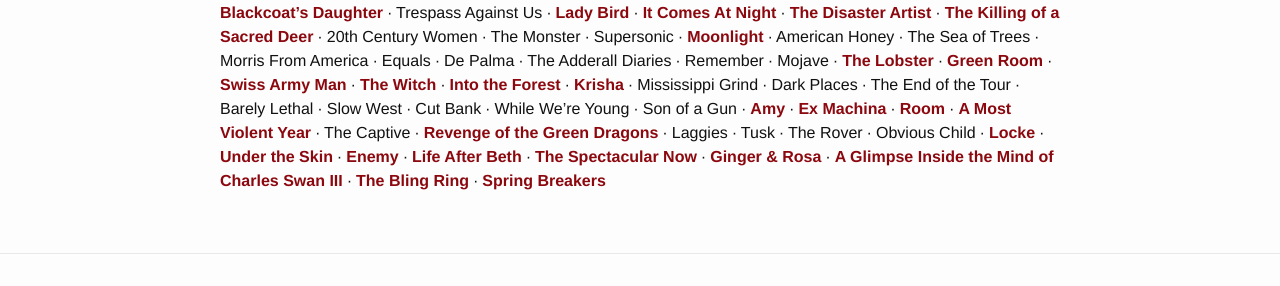
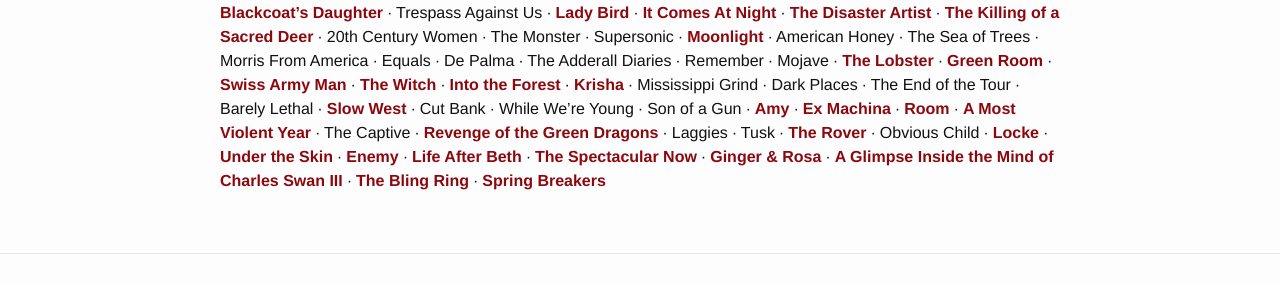
Before and after one commit to codydalerodgers/personal-blog, a Jekyll site: the page built from _posts/2019-05-28-a24.markdown, in a window 1280 px wide. Shown: the part 895-1181 px from the top of the page. Built offline with Jekyll 4.4.1, drawn with Linux system fonts in a browser that asks for light colours.

Commit message:
updating posts

```diff
--- a/_posts/2019-05-28-a24.markdown
+++ b/_posts/2019-05-28-a24.markdown
@@ -74,7 +74,7 @@
 Dark Places ∙
 The End of the Tour ∙
 Barely Lethal ∙
-Slow West ∙
+<span class="a24_color">**Slow West**</span> ∙
 Cut Bank ∙
 While We’re Young ∙
 Son of a Gun ∙
@@ -86,7 +86,7 @@
 <span class="a24_color">**Revenge of the Green Dragons**</span> ∙
 Laggies ∙
 Tusk ∙
-The Rover ∙
+<span class="a24_color">**The Rover**</span> ∙
 Obvious Child ∙
 <span class="a24_color">**Locke**</span> ∙
 <span class="a24_color">**Under the Skin**</span> ∙
--- a/_posts/2019-07-01-qt.markdown
+++ b/_posts/2019-07-01-qt.markdown
@@ -18,4 +18,4 @@
 <span class="qt_color">**Kill Bill: Vol. 1**</span> ∙
 Jackie Brown ∙
 <span class="qt_color">**Pulp Fiction**</span> ∙
-Reservoir Dogs ∙
+<span class="qt_color">**Reservoir Dogs**</span> ∙
```
Also changed, not shown: _films/2019.md (+5 -1 lines), 3 other files.
